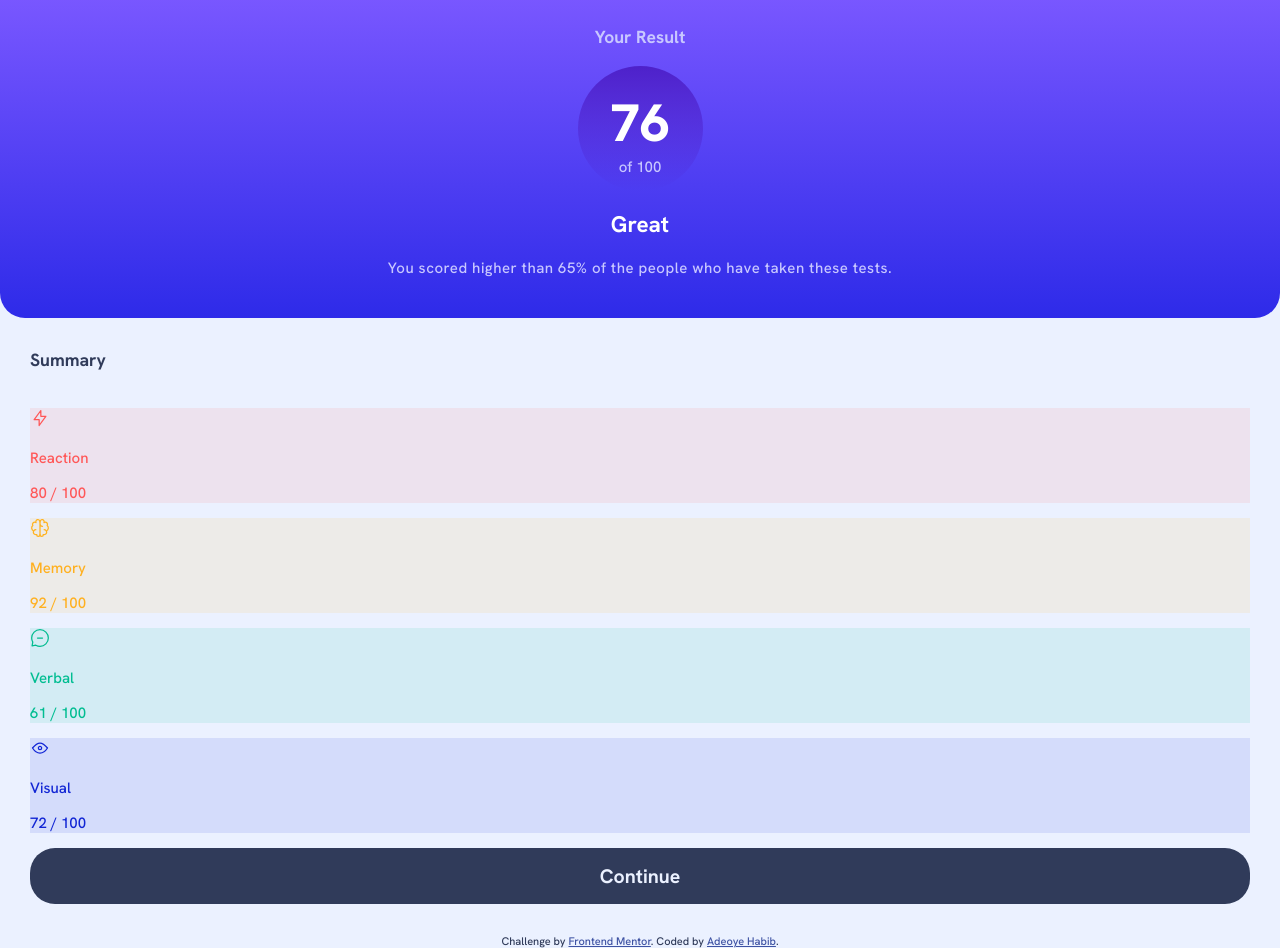
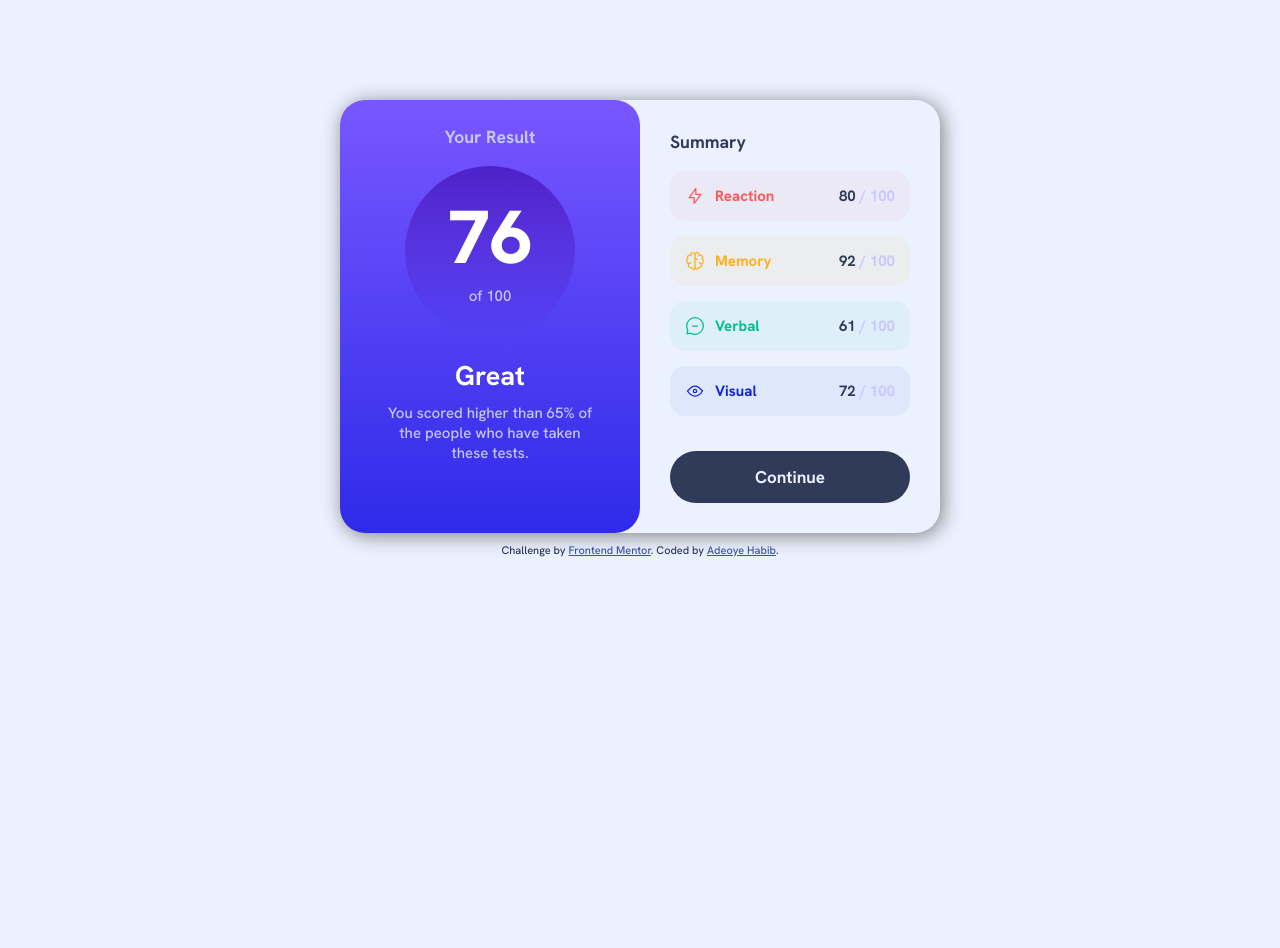
Before and after one commit to unkuseni/results-summary-component-main, a plain HTML site: page index.html in a window 1280 px wide. After the commit the page ends 800 px from the top, so only its background shows below. Drawn offline with Linux system fonts and the light colour scheme.

Commit message:
Done for now...Will be back to refactor it using sass

```diff
--- a/style.css
+++ b/style.css
@@ -35,11 +35,13 @@
     font-size: 1.5em;
     font-weight: 500;
     color: var(--Dark-gray-blue);
+
   }
 
   .card {
-    width: 100%;
-    height: 100%;
+  justify-self: center;
+  align-self: center;
+
   }
 
   h3 {
@@ -66,6 +68,9 @@
     text-align: center;
     margin: auto;
     padding: 7.5px;
+    display: flex;
+    justify-content: center;
+
   }
 
   .score {
@@ -76,53 +81,127 @@
   }
 
   .comment {
-    margin-top: 0;
+    margin: 0;
     padding: 0 23px;
     letter-spacing: 0.5px;
+
 
   }
 
   .summary {
     padding: 30px;
+
   }
 
   #data>ul {
     list-style: none;
     display: inline;
+    padding: 0;
 
   }
 
+  li {
+    border-radius: 15px;
+    display: flex;
+    justify-content: space-between;
+    margin: 15px 0;
+    padding: 0px 15px;
+    font-weight: 600;
+  }
+
+  li>div {
+    display: flex;
+
+  }
+
+  img {
+    padding-right: 10px;
+  }
+
+  li>p {
+    color: var(--Light-lavender);
+  }
+
+  li>p>span {
+    color: var(--Dark-gray-blue);
+  }
 
   li:nth-child(1) {
-    background-color: hsla(0, 100%, 67%, 0.1);
+    background-color: hsla(0, 100%, 67%, 0.05);
     color: var(--Light-red);
   }
 
   li:nth-child(2) {
-    background-color: hsla(39, 100%, 56%, 0.1);
+    background-color: hsla(39, 100%, 56%, 0.07);
     color: var(--Orangey-yellow);
   }
 
   li:nth-child(3) {
-    background-color: hsla(166, 100%, 37%, 0.1);
+    background-color: hsla(166, 100%, 37%, 0.05);
     color: var(--Green-teal);
   }
 
   li:nth-child(4) {
-    background-color: hsla(234, 85%, 45%, 0.1);
+    background-color: hsla(234, 85%, 45%, 0.05);
     color: var(--Cobalt-blue)
   }
 
   button {
     width: 100%;
+    margin-top: 10px;
     color: var(--Pale-blue);
     background-color: var(--Dark-gray-blue);
-    font-size: 1.3em;
+    font-size: 17px;
     font-family: "Hanken Grotesk", sans-serif;
     font-weight: 600;
     padding: 15px;
-    border-radius: 25PX;
+    border-radius: 30px;
     border: none;
+  }
+
+  button:hover {
+    background-color: var(--Violet-blue);
+  }
+
+  @media only screen and (min-device-width: 500px) {
+    .card {
+      display: grid;
+      width: 600px;
+      margin: 100px auto;
+      grid-template-columns: 300px 300px;
+      border-radius: 25px;
+      box-shadow: 2.5px 2.5px 20px grey;
+      margin-bottom: 10px;
+
+    }
+
+    .total {
+      width: 300px;
+      border-radius: 25px;
+
+    }
+    .score {
+      font-size: 5em;
+    }
+    .circle {
+      width: 170px;
+      height: 170px;
+    }
+    h2 {
+font-size: 1.8em;
+margin-bottom: 0;
+    }
+    .comment {
+
+padding: 10px;
+letter-spacing: normal;
+    }
+    .summary {
+      width: 300px;
+    }
+    button {
+      margin-top: 20px;
+    }
   }
 
   .attribution {
```
Also changed, not shown: screenshot/Web capture_18-4-2023_142533_127.0.0.1.jpeg (added), 3 other files.
